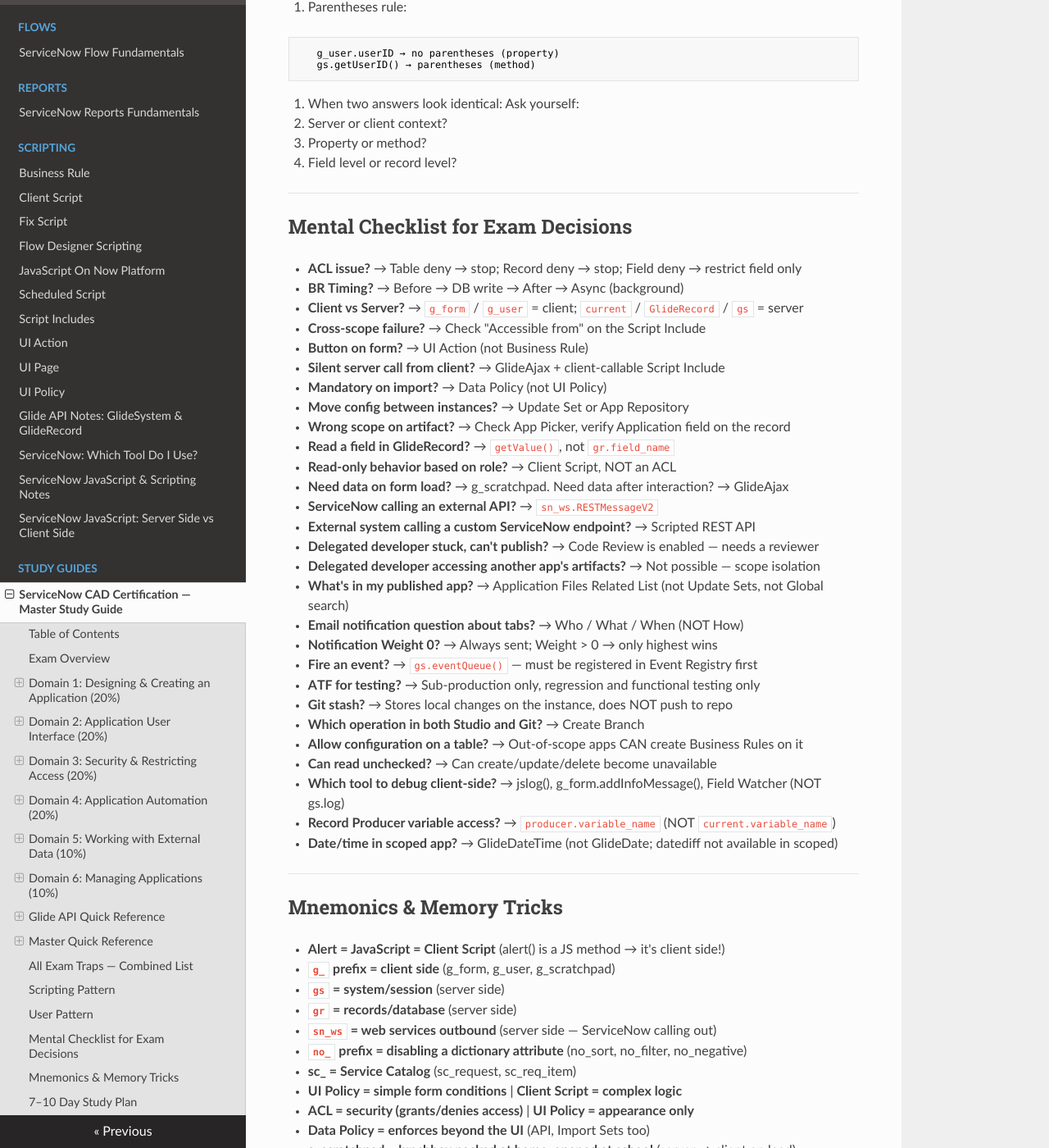
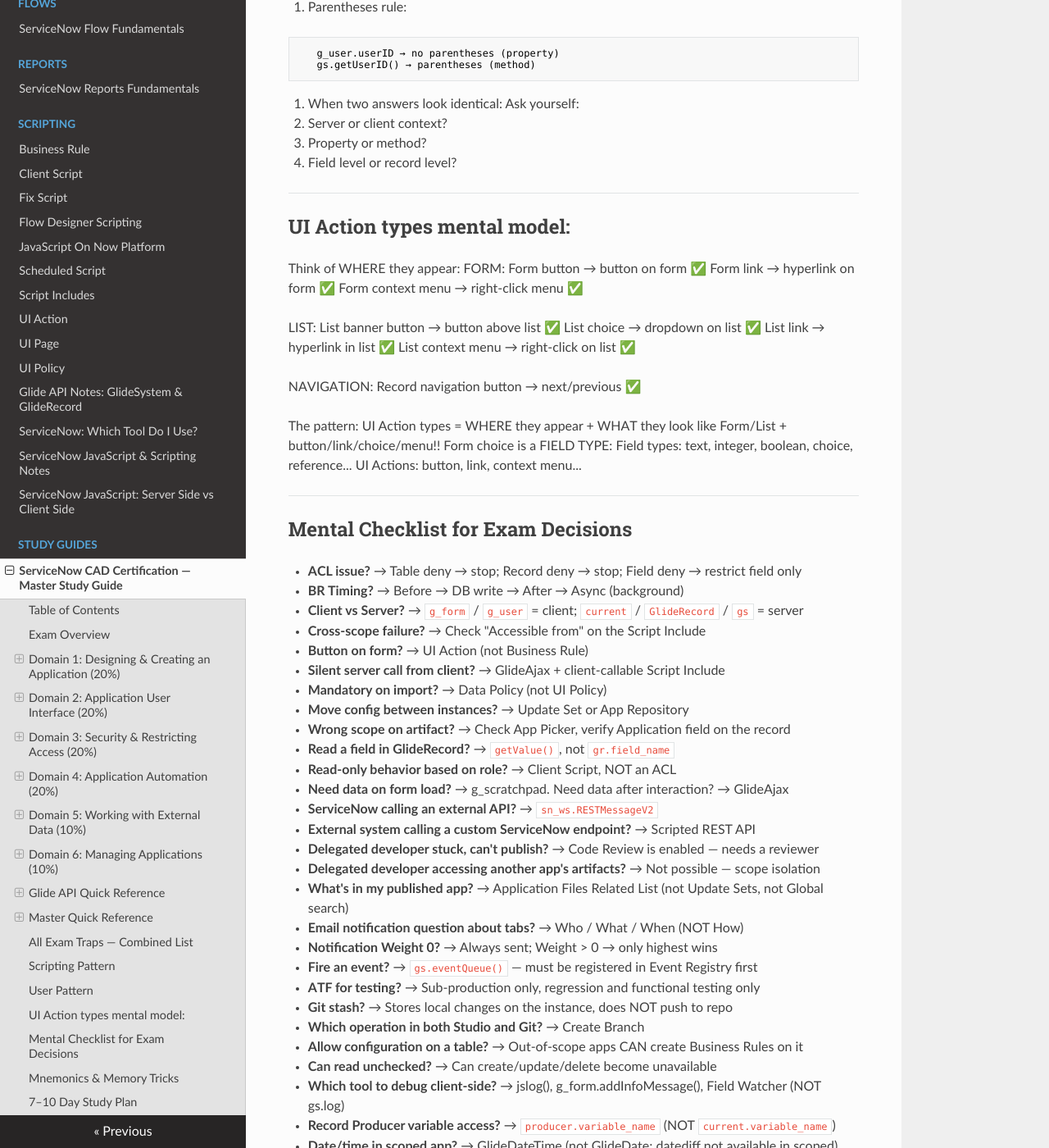
Before and after one commit to pinkpinball/servicenow-notes, an MkDocs documentation site: the page built from docs/Study_Guides/cad_study_guide.md, in a window 1280 px wide and 1400 px high, scrolled down 44889 px. Shown: the whole window at 82% size. Built offline with MkDocs 1.6.1, drawn with Linux system fonts in a browser that asks for light colours; nearby versions of some CDN libraries; some of the changed text lies outside the part shown.

Commit message:
added to the gotchas" "

```diff
--- a/docs/Study_Guides/cad_study_guide.md
+++ b/docs/Study_Guides/cad_study_guide.md
@@ -1904,6 +1904,32 @@
 
 ---
 
+## UI Action types mental model:
+
+Think of WHERE they appear:
+FORM:
+Form button → button on form ✅
+Form link → hyperlink on form ✅
+Form context menu → right-click menu ✅
+
+LIST:
+List banner button → button above list ✅
+List choice → dropdown on list ✅
+List link → hyperlink in list ✅
+List context menu → right-click on list ✅
+
+NAVIGATION:
+Record navigation button → next/previous ✅
+
+The pattern:
+UI Action types = WHERE they appear + WHAT they look like
+Form/List + button/link/choice/menu!!
+Form choice is a FIELD TYPE:
+Field types: text, integer, boolean, choice, reference...
+UI Actions: button, link, context menu...
+
+---
+
 ## Mental Checklist for Exam Decisions
 
 - **ACL issue?** → Table deny → stop; Record deny → stop; Field deny → restrict field only
@@ -1934,6 +1960,9 @@
 - **Which tool to debug client-side?** → jslog(), g_form.addInfoMessage(), Field Watcher (NOT gs.log)
 - **Record Producer variable access?** → `producer.variable_name` (NOT `current.variable_name`)
 - **Date/time in scoped app?** → GlideDateTime (not GlideDate; datediff not available in scoped)
+- **ScheduledJobs function** name → `runNow()`
+- **Error Pattern** → gs.AddErrorMessage() THEN setAbortAction()
+- **Notification debugging** → System Logs → sent = emails, triggered = events
 
 ---
 
```
